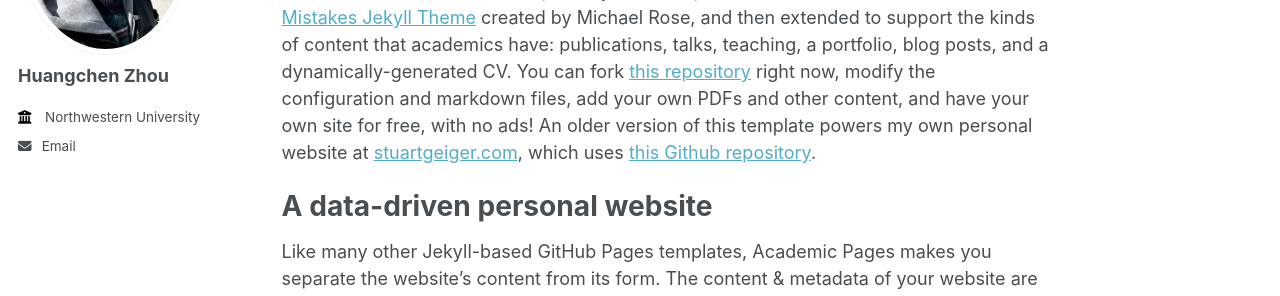
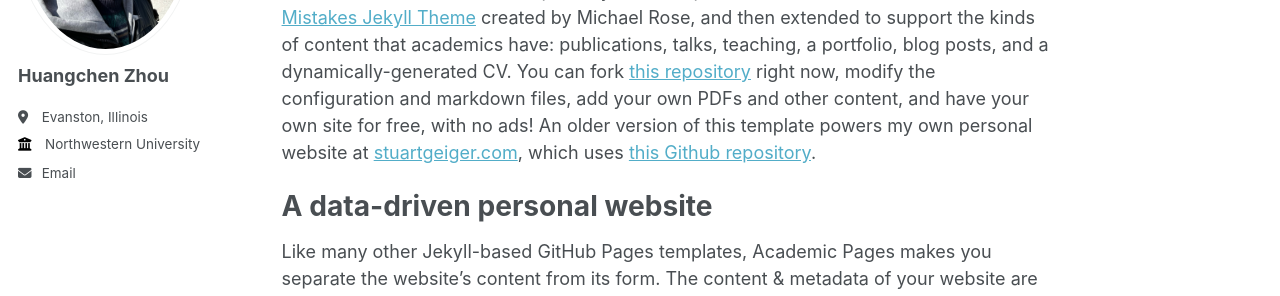
Before and after one commit to zhc515/zhc515.github.io, a Jekyll site: the page built from _pages/about.md, in a window 1280 px wide. Shown: the part 280-576 px from the top of the page. Built offline with Jekyll 4.4.1, drawn with Linux system fonts in a browser that asks for light colours.

Commit message:
Update _config.yml

```diff
--- a/_config.yml
+++ b/_config.yml
@@ -25,7 +25,7 @@ author:
   name             : "Huangchen Zhou"
   pronouns         : # example: "she/her"
   bio              : ""#"Short biography for the left-hand sidebar"
-  location         : #
+  location         : "Evanston, Illinois"#
   employer         : "Northwestern University"
   uri              : # URL
   email            : "huangchenzhou2029@u.northwestern.edu"
```
